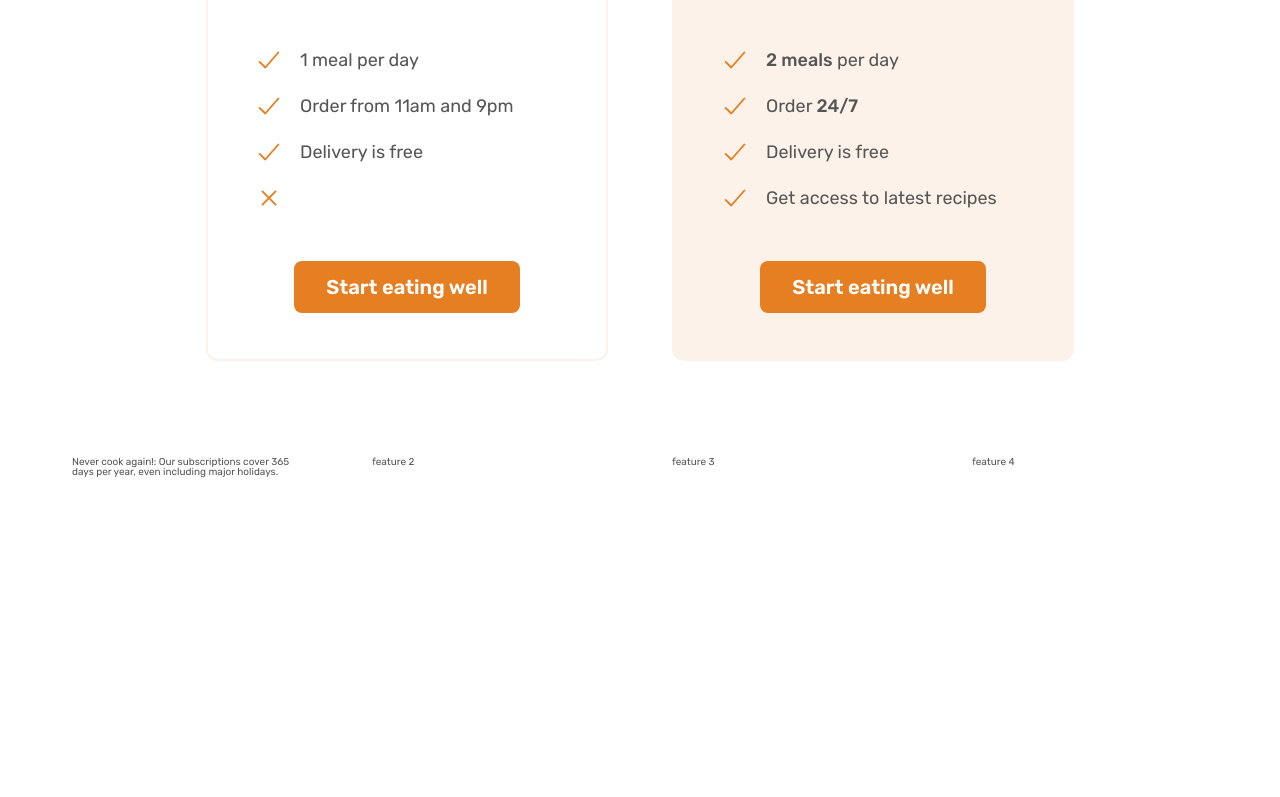
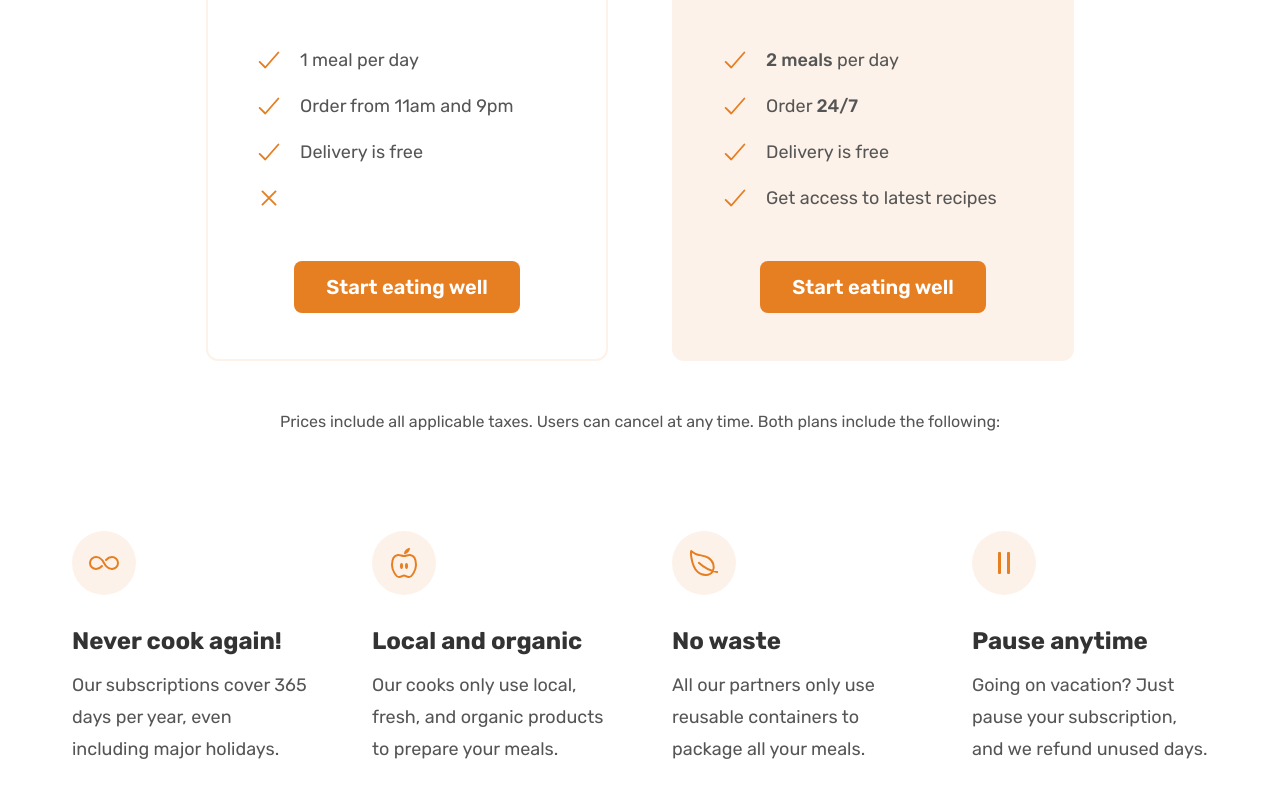
Before and after one commit to Youssef-Mhmoud/omnifood, a plain HTML site: page index.html in a window 1280 px wide. Shown: the part 5074-5871 px from the top of the page. Before the commit the page ends 5647 px from the top, so only its background shows below. Drawn offline with nearby package versions, Linux system fonts and the light colour scheme.

Commit message:
finish pricing section

```diff
--- a/css/general.css
+++ b/css/general.css
@@ -212,7 +212,6 @@ body {
   color: #e67e22;
 }
 
-
 .margin-right-sm {
   margin-right: 1.6rem !important;
 }
--- a/css/style.css
+++ b/css/style.css
@@ -427,3 +427,32 @@
   text-align: center;
   margin-top: 4.8rem;
 }
+
+.plan-details {
+
+  font-size: 1.6rem;
+  text-align: center;
+  line-height: 1.6;
+}
+
+.feature-icon {
+  color: #e67e22;
+  background-color: #fdf2e9;
+  width: 3.2rem;
+  height: 3.2rem;
+  margin-bottom: 3.2rem;
+  padding: 1.6rem;
+  border-radius: 50%;
+}
+
+.feature-title {
+  font-size: 2.4rem;
+  color: #333;
+  font-weight: 700;
+  margin-bottom: 1.6rem;
+}
+
+.feature-text {
+  font-size: 1.8rem;
+  line-height: 1.8;
+}
--- a/index.html
+++ b/index.html
@@ -417,7 +417,7 @@
             Eating well without breaking the bank
           </h2>
         </div>
-        <div class="container grid grid--2--cols">
+        <div class="container grid grid--2--cols margin-bottom-md">
           <div class="pricing-plan pricing-plan--starter">
             <header class="plan-header">
               <p class="plan-name">Starter</p>
@@ -475,14 +475,45 @@
           </div>
         </div>
 
+        <div class="container grid">
+          <aside class="plan-details">
+            Prices include all applicable taxes. Users can cancel at any time. Both plans include the following:
+          </aside>
+        </div>
+
         <div class="container grid grid--4--cols">
           <div class="feature">
-            Never cook again!: Our subscriptions cover 365 days per year, even
-            including major holidays.
+            <ion-icon name="infinite-outline" class="feature-icon"></ion-icon>
+            <p class="feature-title">Never cook again!</p>
+            <p class="feature-text">
+              Our subscriptions cover 365 days per year, even including major
+              holidays.
+            </p>
           </div>
-          <div class="feature">feature 2</div>
-          <div class="feature">feature 3</div>
-          <div class="feature">feature 4</div>
+          <div class="feature">
+            <ion-icon name="nutrition-outline" class="feature-icon"></ion-icon>
+            <p class="feature-title">Local and organic</p>
+            <p class="feature-text">
+              Our cooks only use local, fresh, and organic products to prepare
+              your meals.
+            </p>
+          </div>
+          <div class="feature">
+            <ion-icon name="leaf-outline" class="feature-icon"></ion-icon>
+            <p class="feature-title">No waste</p>
+            <p class="feature-text">
+              All our partners only use reusable containers to package all your
+              meals.
+            </p>
+          </div>
+          <div class="feature">
+            <ion-icon name="pause-outline" class="feature-icon"></ion-icon>
+            <p class="feature-title">Pause anytime</p>
+            <p class="feature-text">
+              Going on vacation? Just pause your subscription, and we refund
+              unused days.
+            </p>
+          </div>
         </div>
       </section>
     </main>
```
Also changed, not shown: 1 other file.
